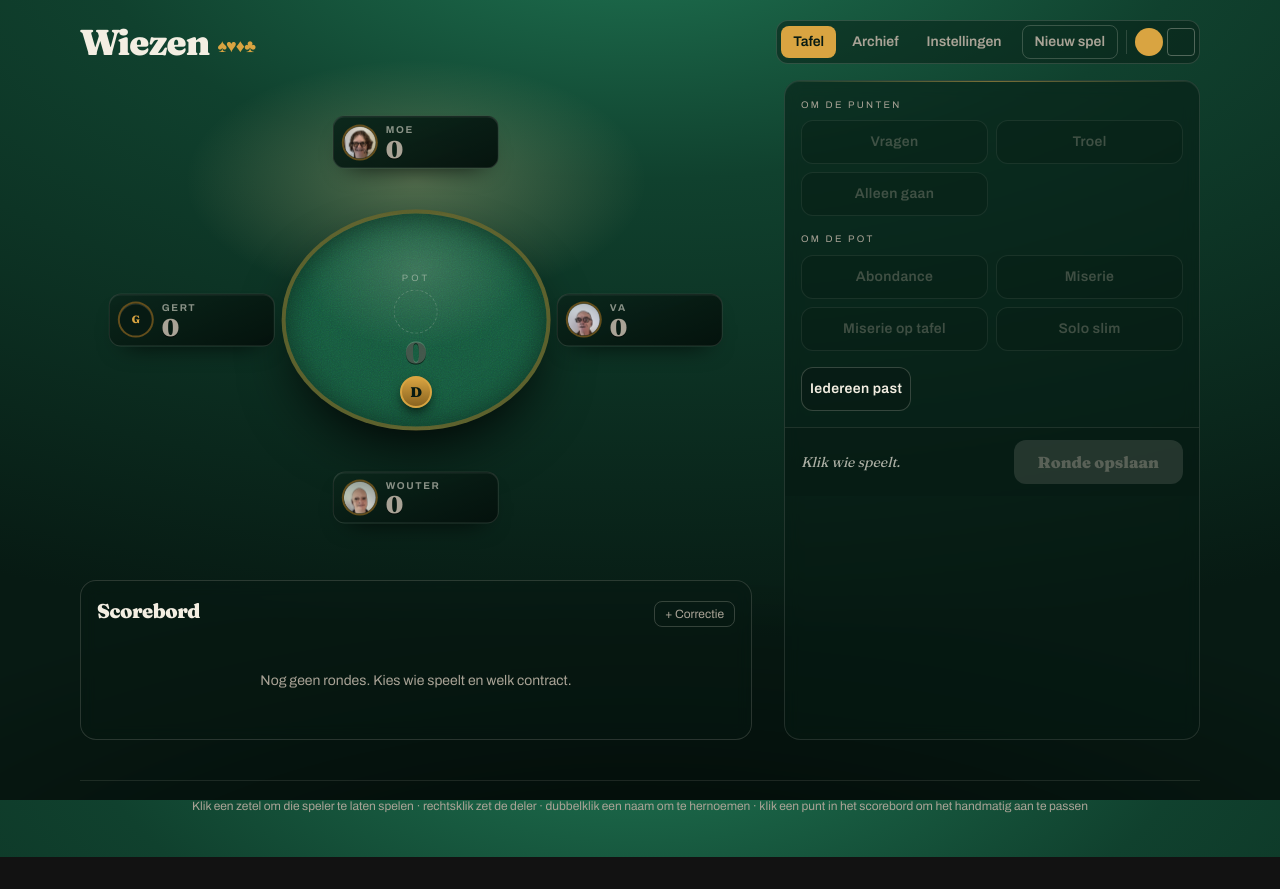
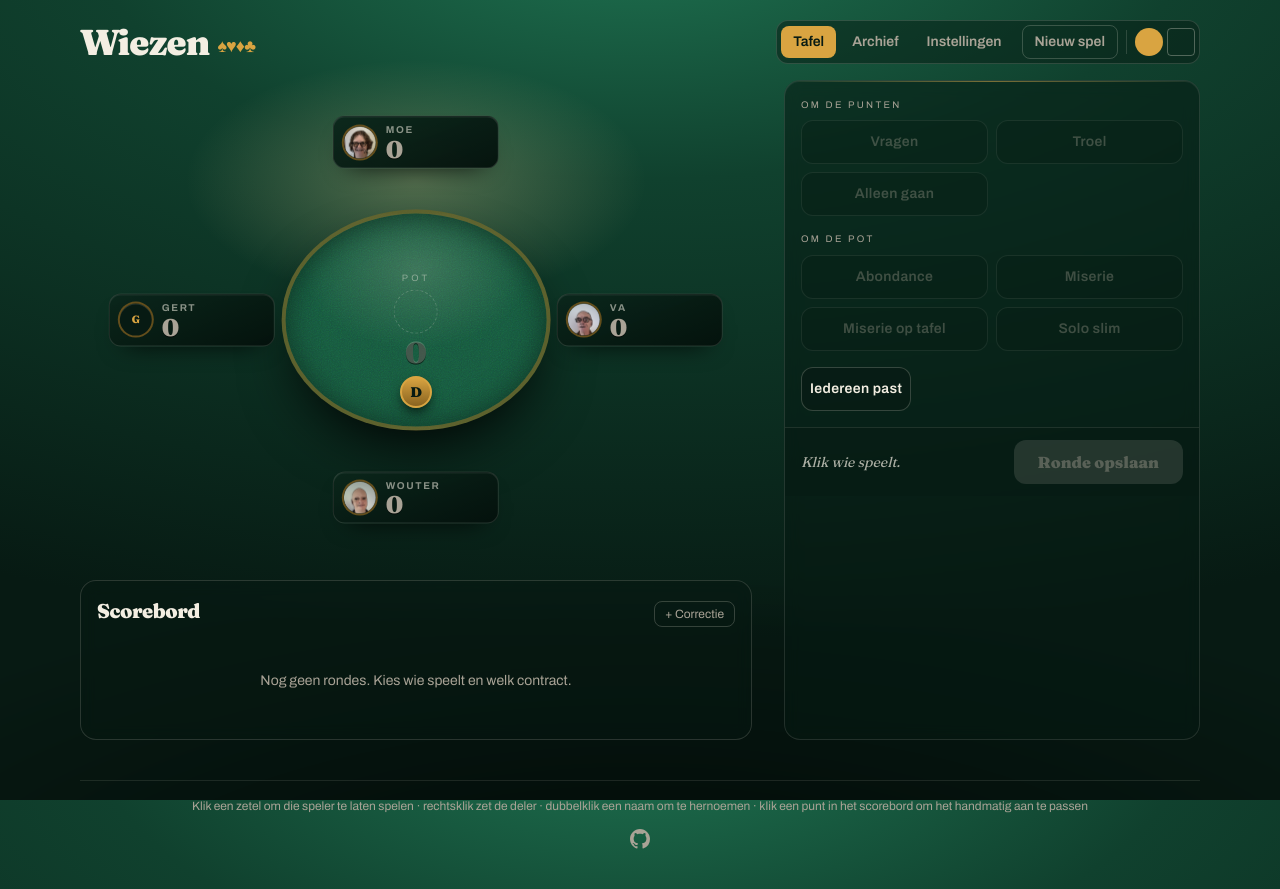
Before and after one commit to Laoujin/WiezeScoren, a React (Vite) app: page / in a window 1280 px wide. Before the commit the page ends 857 px from the top, so only its background shows below. Built offline with nearby package versions, Linux system fonts and the light colour scheme.

Commit message:
Link in de voettekst naar de GitHub-repo

```diff
--- a/src/App.tsx
+++ b/src/App.tsx
@@ -17,6 +17,8 @@
 import { Tafelvormkiezer } from './ui/Tafelvormkiezer'
 import { useMuntStroom } from './ui/useMuntStroom'
 import { useSpel } from './ui/useSpel'
+
+const REPO = 'https://github.com/Laoujin/WiezeScoren'
 
 type Weergave = 'tafel' | 'instellingen' | 'archief'
 
@@ -208,10 +210,24 @@
         />
       )}
 
-      <footer className="mt-10 border-t border-krijt/10 pt-4 text-center text-xs leading-relaxed text-krijt-dof">
-        Klik een zetel om die speler te laten spelen &middot; rechtsklik zet de deler &middot;
-        dubbelklik een naam om te hernoemen &middot; klik een punt in het scorebord om het handmatig
-        aan te passen
+      <footer className="mt-10 flex flex-col items-center gap-3 border-t border-krijt/10 pt-4 text-center text-xs leading-relaxed text-krijt-dof">
+        <p>
+          Klik een zetel om die speler te laten spelen &middot; rechtsklik zet de deler &middot;
+          dubbelklik een naam om te hernoemen &middot; klik een punt in het scorebord om het
+          handmatig aan te passen
+        </p>
+        <a
+          href={REPO}
+          target="_blank"
+          rel="noreferrer"
+          title="Broncode op GitHub"
+          className="transition-colors hover:text-krijt"
+        >
+          <span className="sr-only">Broncode op GitHub</span>
+          <svg viewBox="0 0 16 16" aria-hidden="true" className="h-5 w-5 fill-current">
+            <path d="M8 0C3.58 0 0 3.58 0 8c0 3.54 2.29 6.53 5.47 7.59.4.07.55-.17.55-.38 0-.19-.01-.82-.01-1.49-2.01.37-2.53-.49-2.69-.94-.09-.23-.48-.94-.82-1.13-.28-.15-.68-.52-.01-.53.63-.01 1.08.58 1.23.82.72 1.21 1.87.87 2.33.66.07-.52.28-.87.51-1.07-1.78-.2-3.64-.89-3.64-3.95 0-.87.31-1.59.82-2.15-.08-.2-.36-1.02.08-2.12 0 0 .67-.21 2.2.82.64-.18 1.32-.27 2-.27s1.36.09 2 .27c1.53-1.04 2.2-.82 2.2-.82.44 1.1.16 1.92.08 2.12.51.56.82 1.27.82 2.15 0 3.07-1.87 3.75-3.65 3.95.29.25.54.73.54 1.48 0 1.07-.01 1.93-.01 2.2 0 .21.15.46.55.38A8.01 8.01 0 0 0 16 8c0-4.42-3.58-8-8-8z" />
+          </svg>
+        </a>
       </footer>
     </div>
   )
```
Also changed, not shown: 1 other file (tests, documents, lock files or other folders).
